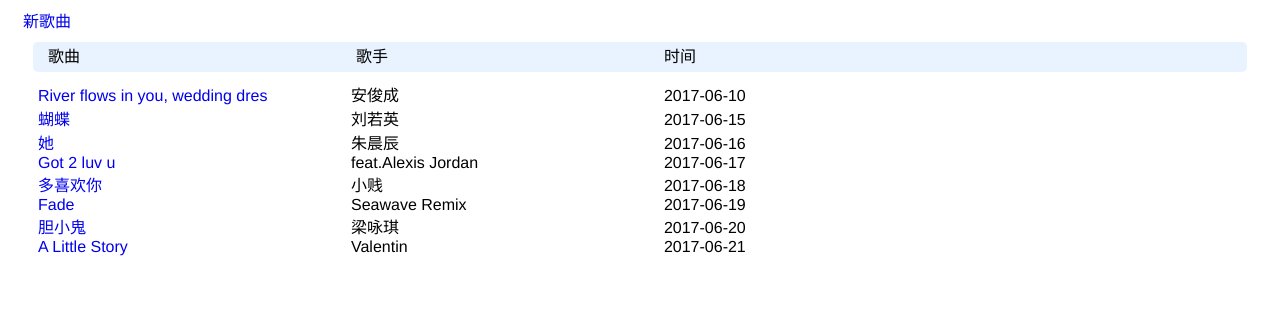
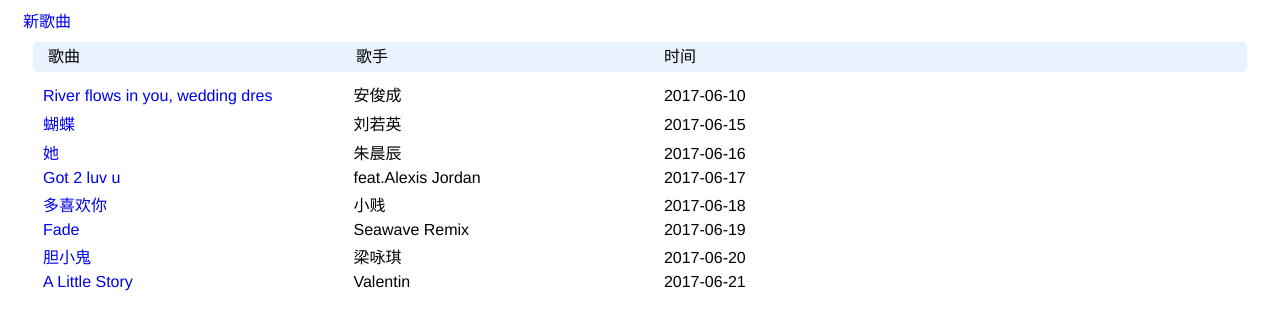
Before and after one commit to panasamsara/musicList, a Django app: page /list/index/ in a window 1280 px wide. Shown: the top 330 px of the page. Run offline with Django 3.2, Linux system fonts and the light colour scheme; data comes from the database, SQL or seed files in the repository; both versions use the stored data as it was after the commit; some libraries are stand-ins or nearby versions.

Commit message:
db reset

```diff
--- a/songlist/list/templates/list/index.html
+++ b/songlist/list/templates/list/index.html
@@ -21,10 +21,13 @@
             border-radius: 5px;
             margin: 10px;
         }
+        .list_line{
+            margin: 5px;
+        }
     </style>
 </head>
 <body>
-    <div  class="col-md-12">
+    <div class="col-md-12">
         <a href="{% url 'list:edit_page' 0 %}">新歌曲</a>  <br/>
         <div class="title">
             <span class="col-md-3 inline">歌曲</span>
@@ -32,7 +35,7 @@
             <span class="col-md-4 inline">时间</span>
         </div>
     {% for article in articles %}
-        <div>
+        <div class="list_line">
             <a class="col-md-3 inline" href="{% url 'list:article_page' article.id %}">{{article.song_name }}</a>
             <span class="col-md-3 inline">{{article.singer }}</span>
             <span class="col-md-4 inline">{{article.createTime|date:"Y-m-d" }}</span>
```
Also changed, not shown: songlist/db.sqlite3.
